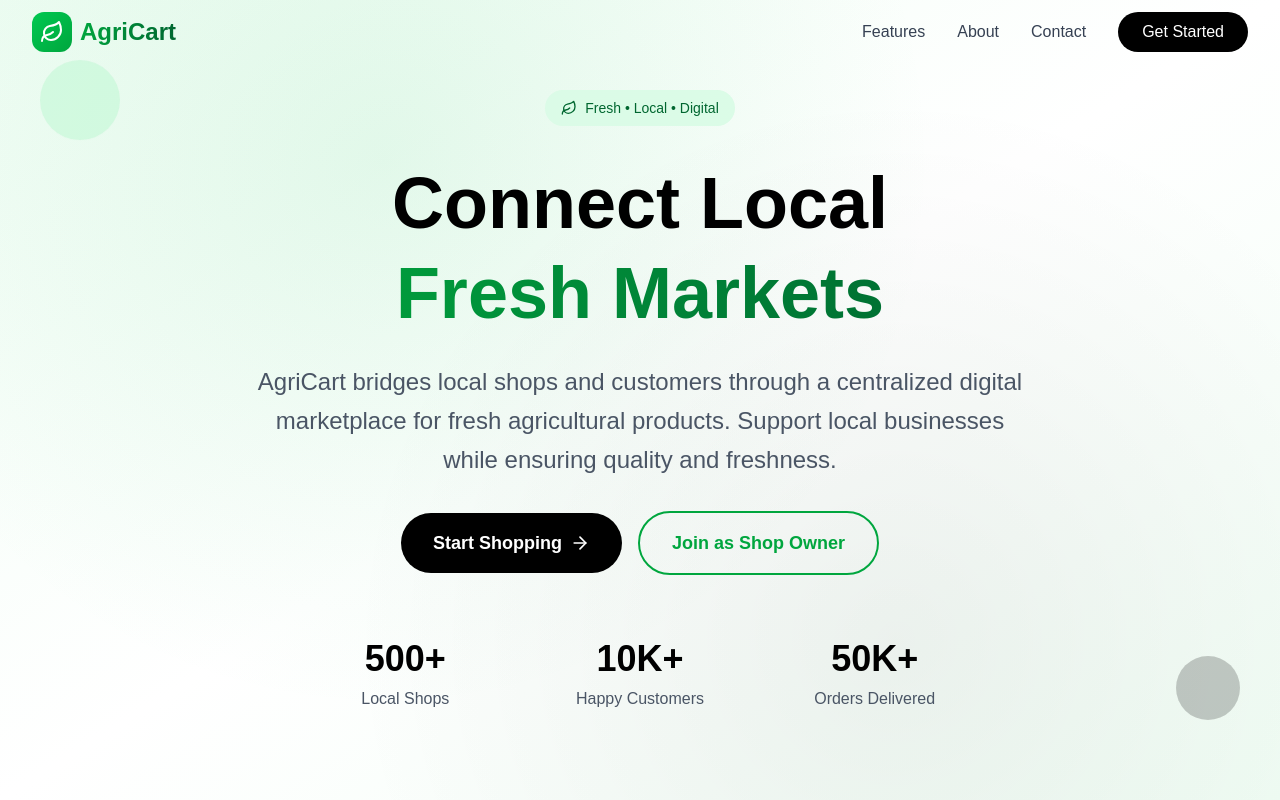
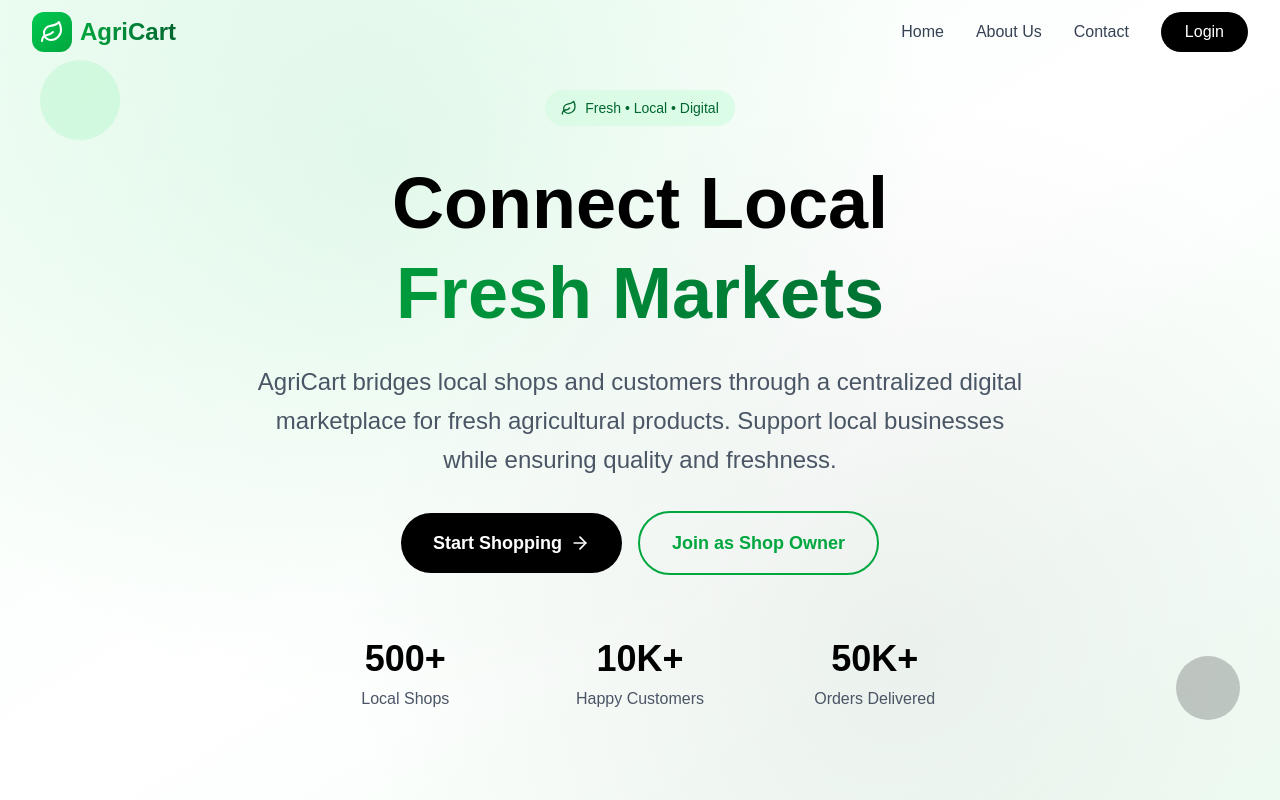
Before and after one commit to Ruwanima/AgriCart-Frontend, a Next.js app: page / in a window 1280 px wide. Shown: the top 800 px of the page. Built offline with nearby package versions, Linux system fonts and the light colour scheme.

Commit message:
update nav bar

```diff
--- a/src/app/Components/shared/Navbar.js
+++ b/src/app/Components/shared/Navbar.js
@@ -2,6 +2,7 @@
 
 import React, { useState, useEffect } from "react";
 import { Leaf, Menu, X } from "lucide-react";
+import Link from 'next/link';
 
 const Navbar = () => {
   const [isMenuOpen, setIsMenuOpen] = useState(false);
@@ -34,18 +35,17 @@ const Navbar = () => {
 
           {/* Desktop Menu */}
           <div className="hidden md:flex items-center space-x-8">
-            <a
-              href="#features"
-              className="text-gray-700 hover:text-green-600 transition-colors"
-            >
-              Features
-            </a>
-            <a
-              href="#about"
-              className="text-gray-700 hover:text-green-600 transition-colors"
-            >
-              About
-            </a>
+
+            <Link href="/" className="text-gray-700 hover:text-green-600 transition-colors">
+              Home
+               </Link>
+
+            <Link href="/Pages/about-us" className="text-gray-700 hover:text-green-600 transition-colors">
+              About Us
+            </Link>
+
+
+
             <a
               href="#contact"
               className="text-gray-700 hover:text-green-600 transition-colors"
@@ -53,7 +53,7 @@ const Navbar = () => {
               Contact
             </a>
             <button className="bg-black text-white px-6 py-2 rounded-full hover:bg-gray-800 transition-all transform hover:scale-105">
-              Get Started
+             Login
             </button>
           </div>
 
```
